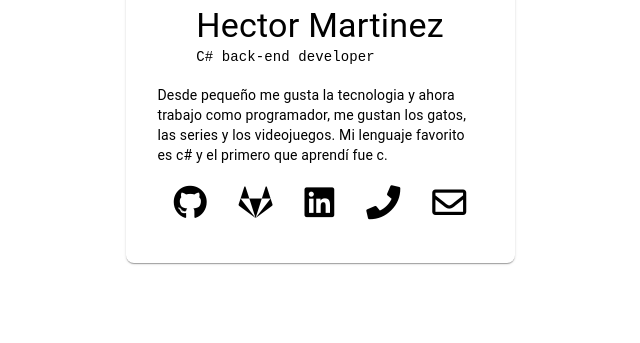
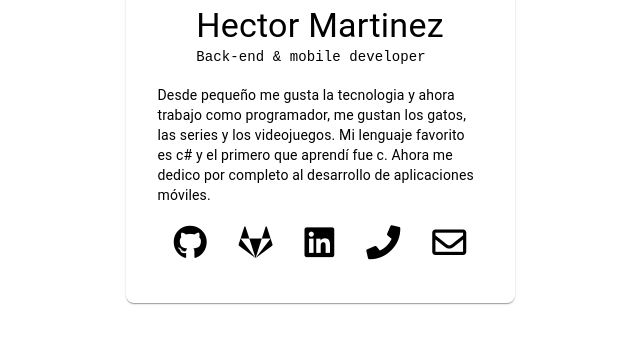
Before and after one commit to Heatscar/Signature, a plain HTML site: page index.html in a window 1280 px wide. Shown: the part 187-530 px from the top of the page, without its empty margins (320-960 px from the left). Drawn offline with nearby package versions, Linux system fonts and the light colour scheme.

Commit message:
Update index.html

```diff
--- a/index.html
+++ b/index.html
@@ -57,13 +57,13 @@
                Hector Martinez
             </div>
             <div class="typography__subtitle2 typography__monospace">
-               C# back-end developer
+               Back-end & mobile developer
             </div>
          </div>
       </div>
       <div class="card__body">
          <div class="typography__body2">
-            Desde pequeño me gusta la tecnologia y ahora trabajo como programador, me gustan los gatos, las series y los videojuegos. Mi lenguaje favorito es c# y el primero que aprendí fue c.
+            Desde pequeño me gusta la tecnologia y ahora trabajo como programador, me gustan los gatos, las series y los videojuegos. Mi lenguaje favorito es c# y el primero que aprendí fue c. Ahora me dedico por completo al desarrollo de aplicaciones móviles.
          </div>
 
          <div class="icons-container">
```
